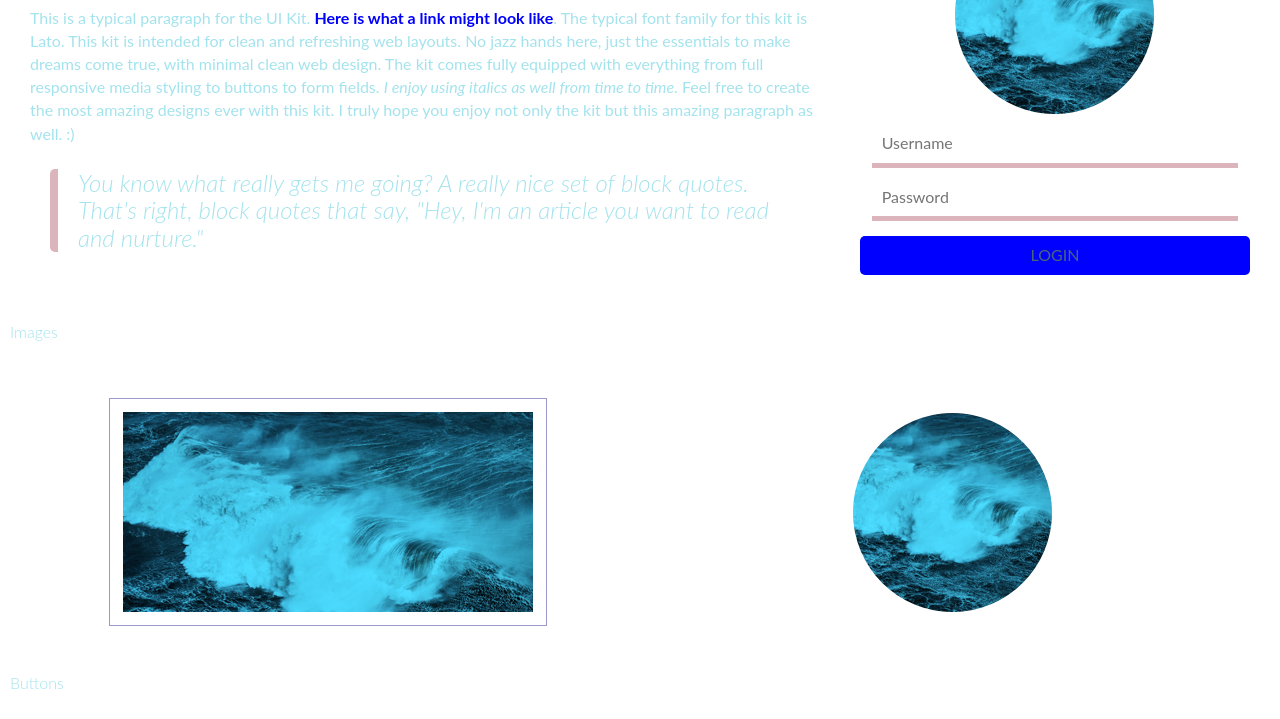
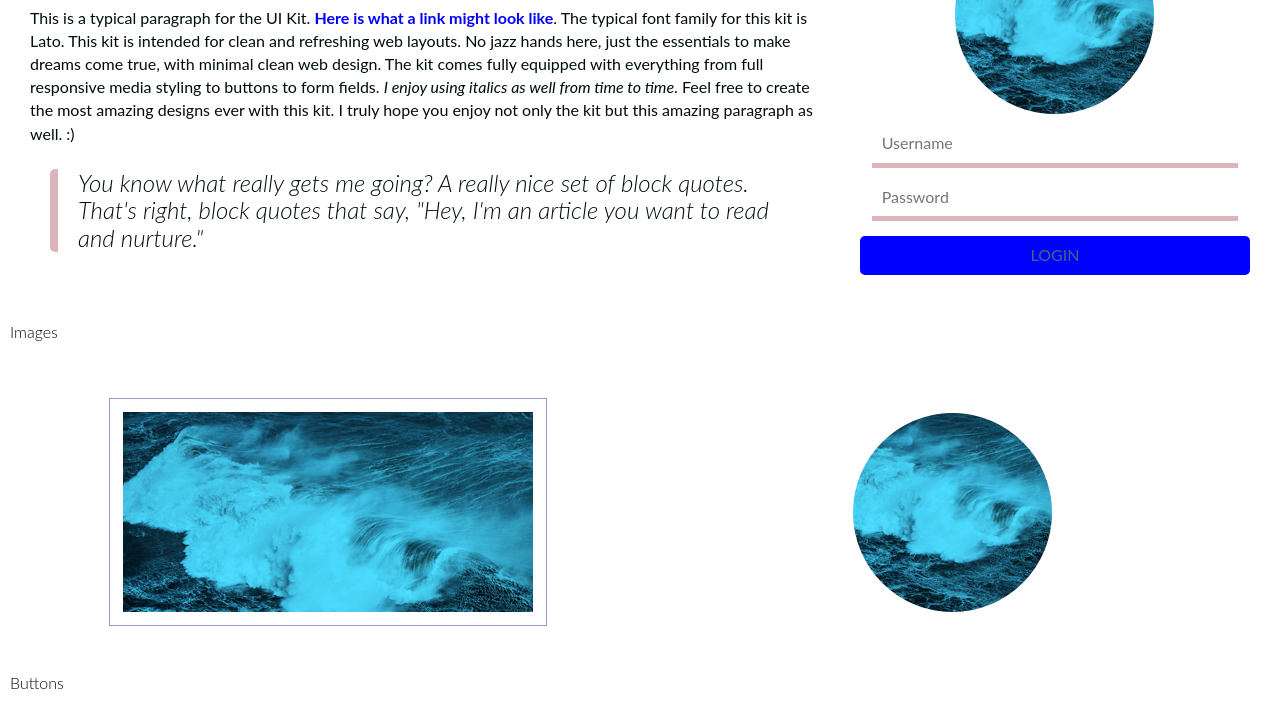
Before and after one commit to JeimyMH/Web_Style_Guide-Unit-4, a plain HTML site: page index.html in a window 1280 px wide. Shown: the part 381-1100 px from the top of the page. Drawn offline with Linux system fonts and the light colour scheme; files that its build step writes are made by us from their sources.

Commit message:
15th commit

```diff
--- a/scss/base/_typography.scss
+++ b/scss/base/_typography.scss
@@ -5,7 +5,7 @@
 
 * {
   font-family: 'Lato', sans-serif;
-  color: #A3E3ED;
+  color: #000C0e;
   box-sizing: border-box;
 }
 
@@ -29,7 +29,7 @@ a {
 
 .headline-secondary {
   font-weight: 300;
-  color: #A3E3ED;
+  color: #000C0e;
 }
 
 .link {
```
Also changed, not shown: css/styles.css.
